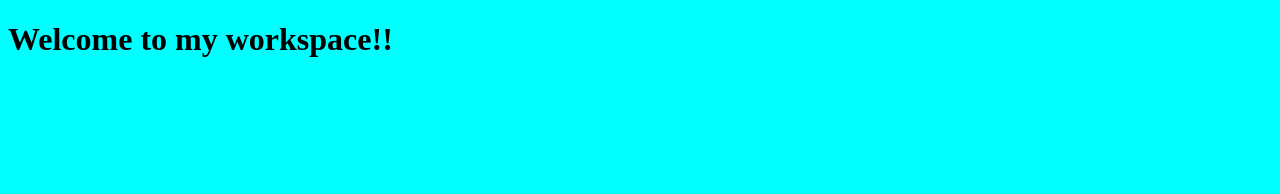
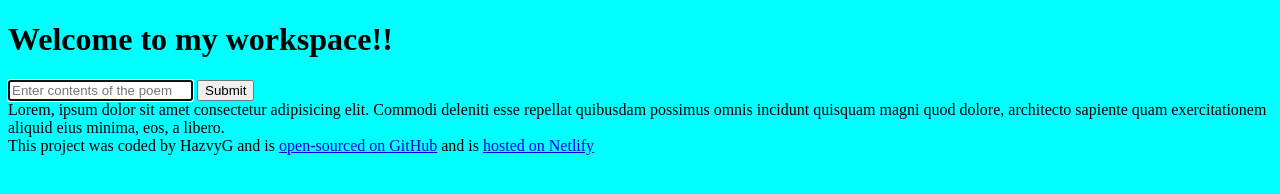
Before and after one commit to hazvyg/my-work, a plain HTML site: page index.html in a window 1280 px wide. Drawn offline with Linux system fonts and the light colour scheme.

Commit message:
updated html flie

```diff
--- a/index.html
+++ b/index.html
@@ -7,8 +7,43 @@
     <title>AI Point Generator</title>
 </head>
 <body>
+    <header>
     <h1>Welcome to my workspace!!</h1>
+    </header>
 
+    <main>
+
+        <form>
+            <input type="text" placeholder="Enter contents of the poem" autofocus
+             required
+             autocomplete="off">
+
+            <input type="submit">
+
+        </form>
+
+        <div>
+
+          Lorem, ipsum dolor sit amet consectetur adipisicing elit. Commodi deleniti esse repellat quibusdam possimus omnis incidunt quisquam magni quod dolore, architecto sapiente quam exercitationem aliquid eius minima, eos,
+           a libero.
+        </div>
+    </main>
+
+<footer>
+    This project was coded by HazvyG <a href="https://github.com/hazvyg/my-work" target="_blank"> </a> and is
+
+    <a
+        href= "https://github.com/hazvyg/my-work"
+        target="_blank"
+      >
+        open-sourced on GitHub</a
+      >
+      and is
+      <a href="https://firsty-site.netlify.app/" target="_blank"
+        >hosted on Netlify</a
+      >
+
+</footer>
 
     <script src="src/index.js"></script>
 </body>
```
